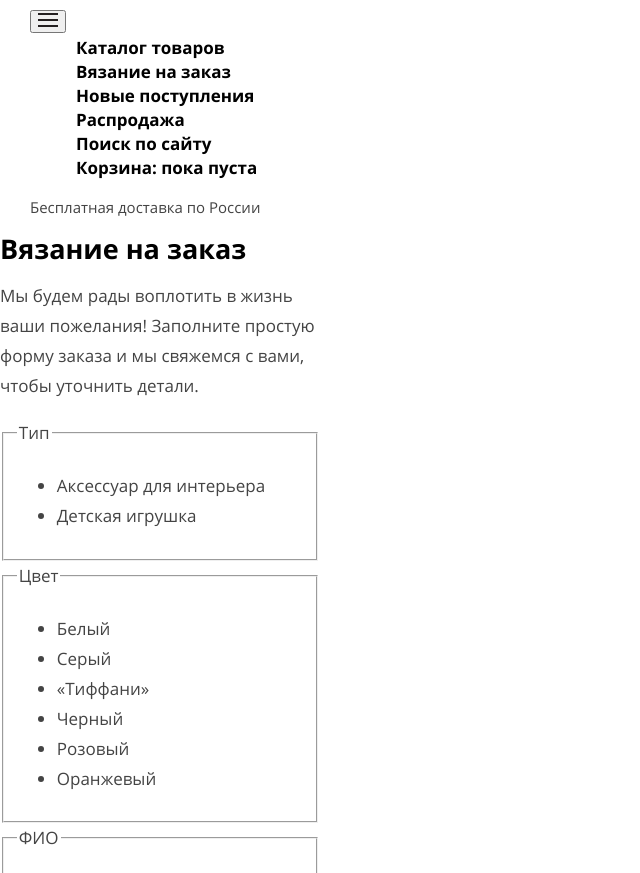
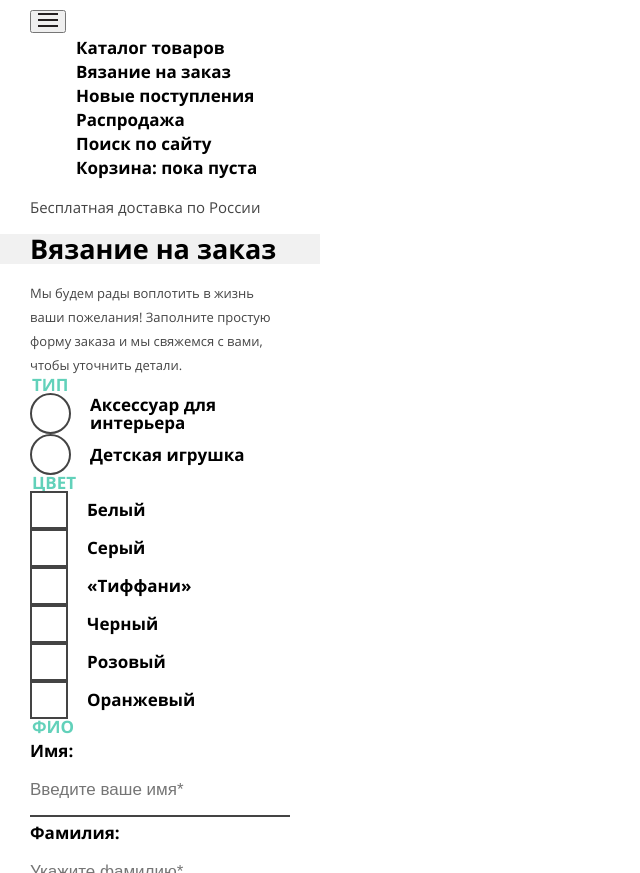
Before and after one commit to dimpulsha/1599147-mishka-22, a website: page source/form.html in a window 1280 px wide. Shown: the part 38-911 px from the top of the page, without its empty margins (0-640 px from the left). Drawn offline with nearby package versions, Linux system fonts and the light colour scheme; files that its build step writes are made by us from their sources; files whose address does not match are found by name.

Commit message:
стилизация станицы формы

```diff
--- /dev/null
+++ b/source/less/content-title.less
@@ -0,0 +1,10 @@
+//
+.content-title {
+  background-color: @title-bg-color;
+}
+
+.content-title__wrapper {
+  min-width: 260px;
+  padding: 0 30px;
+  margin: 0 auto;
+}
--- /dev/null
+++ b/source/less/form/order-section.less
@@ -0,0 +1,12 @@
+// Задает раскладку секции с формой
+.order-section__wrapper {
+  min-width: 260px;
+  padding: 0 30px;
+  margin: 0 auto;
+}
+
+.order-section__text {
+  margin: 0;
+  font-size: 13px;
+  line-height: 24px;
+}
--- a/source/less/global-var.less
+++ b/source/less/global-var.less
@@ -22,3 +22,6 @@
 @main-border-color:@dark-special;
 @decor-border-color:@grey-light;
 @footer-bg-color:@grey-basic;
+@title-bg-color:@grey-basic;
+@legend-color:@special-basic-accented;
+@checkbox-color:@dark-special;
--- /dev/null
+++ b/source/less/order-form.less
@@ -0,0 +1,10 @@
+// Задается раскладка конкретной формы заказа
+.order-form__wrapper {
+  min-width: 260px;
+  padding: 0 30px;
+  margin: 0 auto;
+}
+
+.order-form__radio-field {
+  margin-bottom: 11px;
+}
--- a/source/less/page-content.less
+++ b/source/less/page-content.less
@@ -16,3 +16,8 @@
 .page-content__contact {
   margin-top: 38px;
 }
+
+// страница формы
+.page-content__page-form {
+  margin-top: 17px;
+}
--- /dev/null
+++ b/source/less/site-form.less
@@ -0,0 +1,109 @@
+//Задает общие параметры стиля и поведения для всех форм всего сайта
+.site-form__fieldset {
+  padding: 0;
+  margin: 0;
+  border: none;
+  //border-top: 1px solid salmon; нужен в мобильной версии
+}
+
+.site-form__legend {
+  font-weight: bold;
+  font-size: 17px;
+  line-height: 16px;
+  text-transform: uppercase;
+  color: @legend-color;
+}
+
+.site-form__field-list {
+  margin: 0;
+  padding: 0;
+  list-style: none;
+}
+//разная на устройствах
+.site-form__label {
+  font-weight: bold;
+  font-size: 17px;
+  line-height: 18px;
+  vertical-align: middle;
+  color: @menu-text-color;
+}
+
+.site-form__box-item {
+  display: grid;
+  grid-template-columns: auto 1fr;
+  column-gap: 19px;
+}
+
+.site-form__label--box-item {
+  align-self: center;
+}
+
+.site-form__box-marker {
+  align-self: center;
+}
+
+.site-form__box-marker--radio {
+  box-sizing: border-box;
+  width: 41px;
+  height: 41px;
+  border-radius: 50%;
+  border: 2px solid @checkbox-color;
+}
+
+/* .site-form__box-marker--checkbox {
+  box-sizing: border-box;
+  width: 38px;
+  height: 38px;
+  border: 2px solid @checkbox-color;
+}
+ */
+// Вариант 2 - чекбоксы
+.site-form__label--box {
+  display: grid;
+  grid-template-columns: auto 1fr;
+  column-gap: 19px;
+}
+
+.site-form__label--box::before {
+  content: "";
+  align-self: center;
+  box-sizing: border-box;
+  width: 38px;
+  height: 38px;
+  border: 2px solid @checkbox-color;
+}
+
+.site-form__label-text--box {
+  align-self: center;
+}
+
+.site-form__text-input {
+  display: inline-block;
+  box-sizing: border-box;
+  min-height: 52px;
+  width: 100%;
+  padding: 0;
+  //padding-left: 18px;  для планшетов и выше
+  //шрифт разный для планшета
+  font-size: 17px;
+  line-height: 18px;
+  color: @menu-text-color;
+  border: none;
+  border-bottom: 2px solid @checkbox-color;
+}
+
+.site-form__textarea-input {
+  display: inline-block;
+  box-sizing: border-box;
+  width: 100%;
+  padding: 17px;
+  font-size: 17px;
+  line-height: 18px;
+  color: @menu-text-color;
+  border: 2px solid @checkbox-color;
+}
+
+.site-form__text {
+  font-size: 14px;
+  line-height: 16px;
+}
--- a/source/less/style.less
+++ b/source/less/style.less
@@ -35,3 +35,7 @@
 @import "page-footer.less";
 @import "social-list.less";
 @import "copyright.less";
+@import "content-title.less";
+@import "./form/order-section.less";
+@import "order-form.less";
+@import "site-form.less";
```
